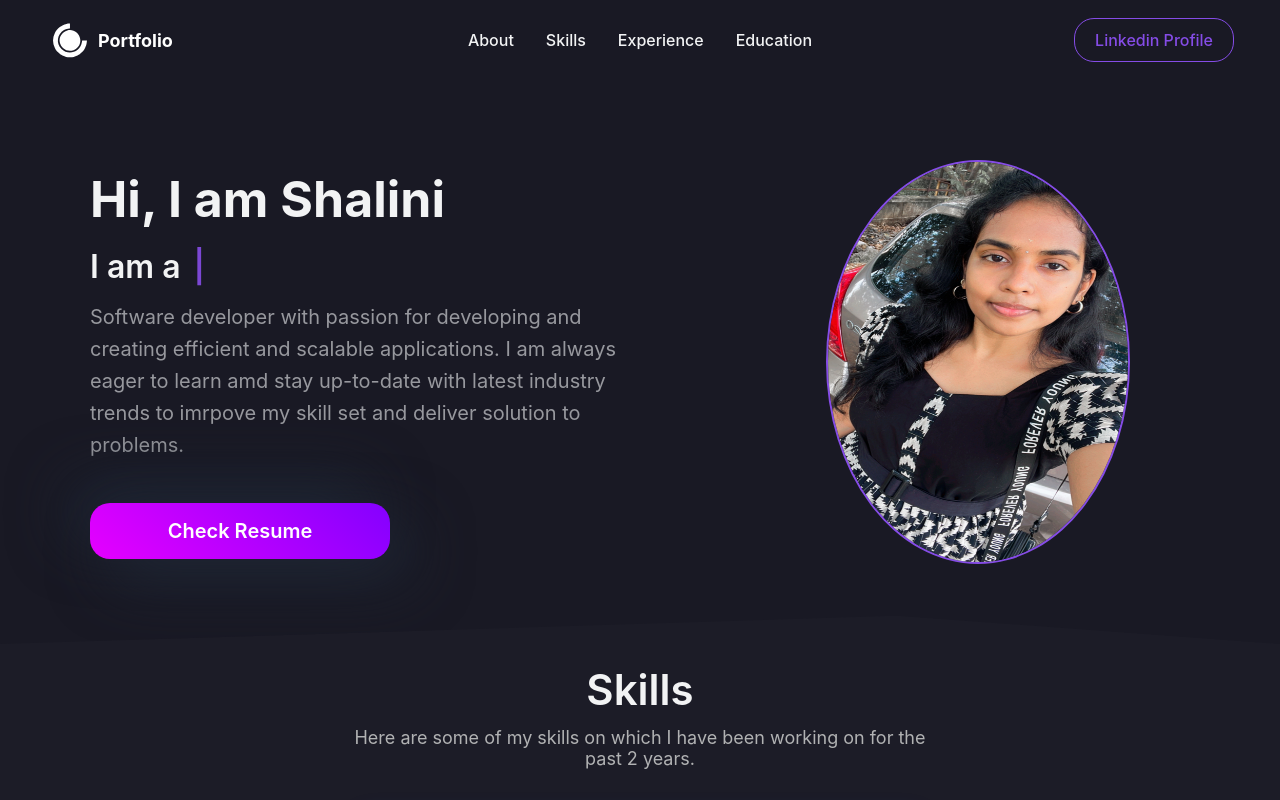
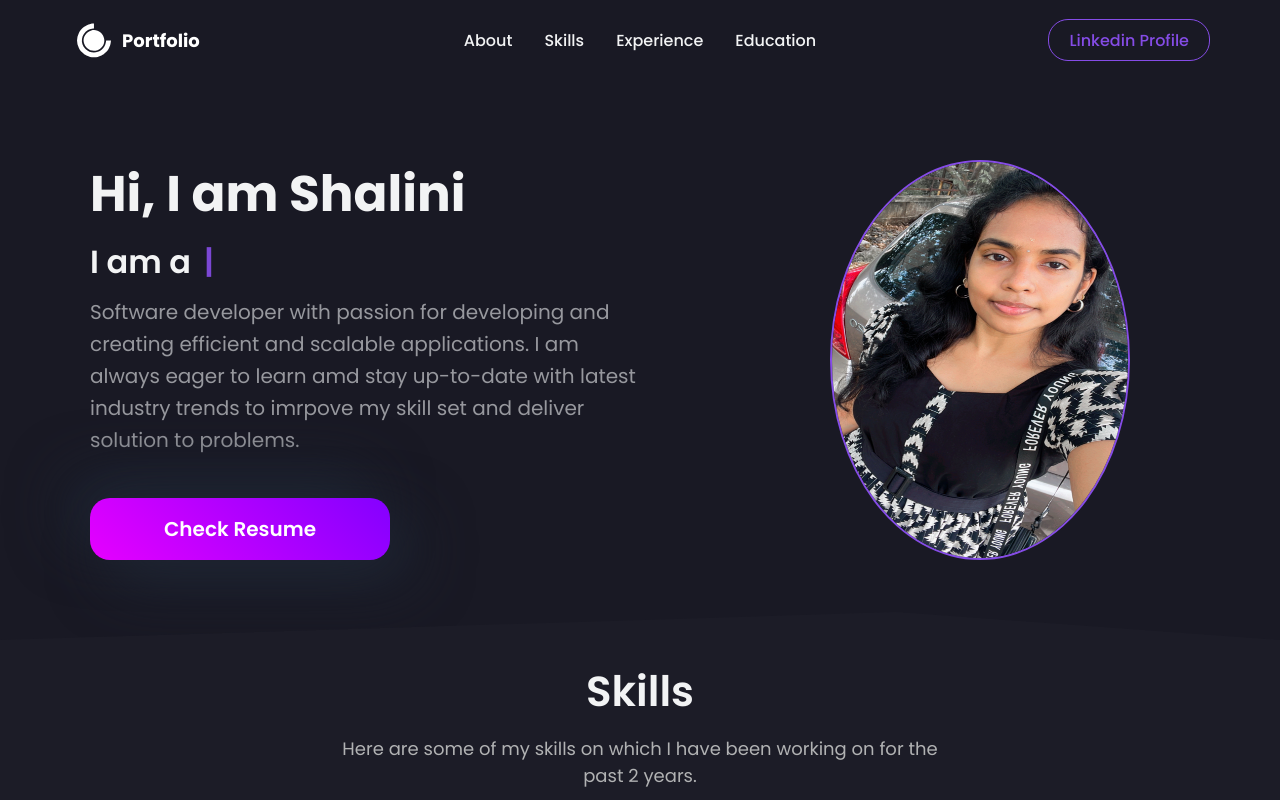
Before and after one commit to shalini61298/Portfolio, a React (Create React App) app: page / in a window 1280 px wide. Shown: the top 800 px of the page. Built offline with nearby package versions, Linux system fonts and the light colour scheme.

Commit message:
Update App.css

```diff
--- a/src/App.css
+++ b/src/App.css
@@ -1,38 +1,41 @@
-.App {
-  text-align: center;
+@import url('https://fonts.googleapis.com/css2?family=Poppins:wght@100;200;300;400;500;600;700;800;900&display=swap');
+
+*{
+    box-sizing: border-box;
+    margin: 0;
+    padding: 0;
+    font-family: 'Poppins', sans-serif;
+
 }
 
-.App-logo {
-  height: 40vmin;
-  pointer-events: none;
+html{
+  scroll-behavior: smooth;
 }
 
-@media (prefers-reduced-motion: no-preference) {
-  .App-logo {
-    animation: App-logo-spin infinite 20s linear;
-  }
+body{
+  margin: 0px !important;
+  padding: 0;
+  font-family: 'Montserrat', sans-serif;
 }
 
-.App-header {
-  background-color: #282c34;
-  min-height: 100vh;
-  display: flex;
-  flex-direction: column;
-  align-items: center;
-  justify-content: center;
-  font-size: calc(10px + 2vmin);
-  color: white;
-}
+/* width */
+::-webkit-scrollbar {
+    width: 4px;
+    height: 80px;
+  }
 
-.App-link {
-  color: #61dafb;
-}
+  /* Track */
+  ::-webkit-scrollbar-track {
+    background:#222A35;
+  }
 
-@keyframes App-logo-spin {
-  from {
-    transform: rotate(0deg);
+  /* Handle */
+  ::-webkit-scrollbar-thumb {
+    background: #575C66;
+    border-radius: 6px;
   }
-  to {
-    transform: rotate(360deg);
+
+  /* Handle on hover */
+  ::-webkit-scrollbar-thumb:hover {
+    background: #626970;
   }
-}
```
